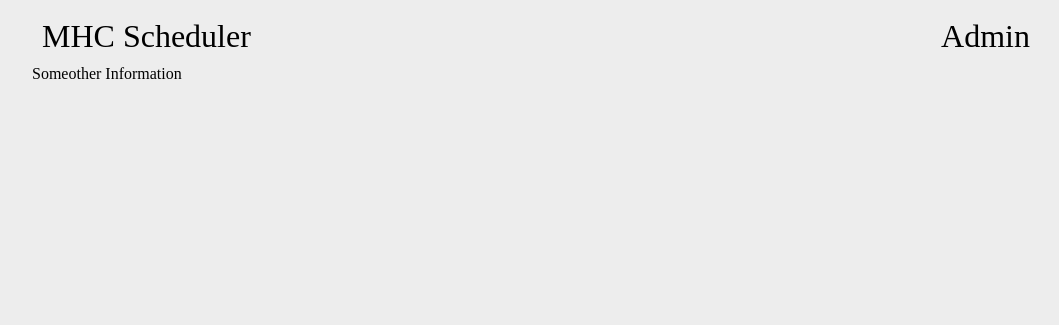
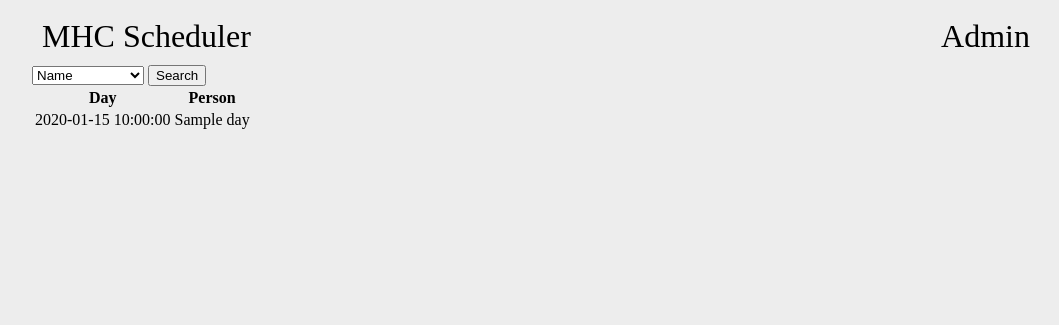
Before and after one commit to Guthib-Programmer/MHC_Scheduler, a Flask app: template templates/index.html in a window 1280 px wide. Shown: the top 325 px of the page, without its empty margins (104-1163 px from the left). Run offline with Flask 3, Linux system fonts and the light colour scheme; the template is opened without the code that fills it: most values are stand-ins (such as "Sample title", 1, 10 or a date in 2020).

Commit message:
some stuff

```diff
--- a/app.py
+++ b/app.py
@@ -1,19 +1,28 @@
-from flask import Flask, render_template, url_for
-# from flask_sqlalchemy import SQLAlchemy
+from flask import Flask, render_template, url_for, request
+import sqlite3
 
 app = Flask(__name__)
-# app.config['SQLALCHEMY_DATABASE_URI'] = 'sqlite:///main.db'
-# db = SQLAlchemy(app)
 
-# class People(db.Model):
-#     id = db.Column(db.Ingeger, primary_key=True)
-#     name = db.Column(db.String(255), nullable=False)
-#     monday = db.Column(db.Bool)
-#     tuesday = db.Column(db.Bool)
+@app.route("/", methods=["GET"])
+def index():
+    con = sqlite3.connect("main.db")
+    con.row_factory = sqlite3.Row
+    cur = con.cursor()
 
-@app.route("/")
-def index():
-    return render_template('index.html')
+    cur.execute("SELECT * FROM people;")
+    rows = cur.fetchall()
+    peopleData = [dict(row) for row in rows]
+
+    if request.args.get('person'):
+        cur.execute("SELECT people.name, days.date FROM days JOIN people ON days.person_id = people.id WHERE people.id = ?;", request.args.get('person'))
+    else:
+        cur.execute("SELECT people.name, days.date FROM days JOIN people ON days.person_id = people.id;")
+    rows = cur.fetchall()
+    daysData = [dict(row) for row in rows]
+
+    con.close()
+
+    return render_template('index.html', people=peopleData, days=daysData)
 
 @app.route("/admin")
 def admin():
--- a/templates/index.html
+++ b/templates/index.html
@@ -6,6 +6,26 @@
 
 {% block body %}
 <main>
-    Someother Information
+    <form method="get">
+        <select name="person">
+            <option disabled selected>Name</option>
+            {% for person in people %}
+                <option value="{{ person['id'] }}" name="person">{{ person['name'] }}</option>
+            {% endfor %}
+        </select>
+        <input type="submit" value="Search">
+    </form>
+    <table>
+        <tr>
+            <th>Day</th>
+            <th>Person</th>
+        </tr>
+        {% for day in days %}
+        <tr>
+            <td>{{ day['date'] }}</td>
+            <td>{{ day['name'] }}</td>
+        </tr>
+        {% endfor %}
+    </table>
 </main>
 {% endblock %}
```
Also changed, not shown: main.db, 1 other file.
